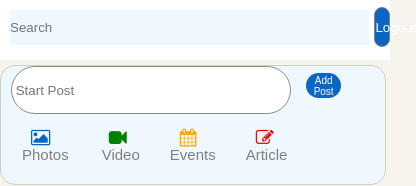
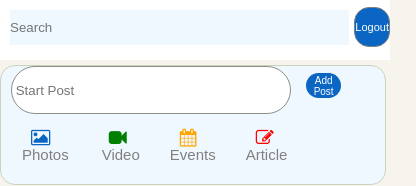
Before and after one commit to shivpujari/LinkedIn-Clone---React-Project---ta9ax41o7l9d, a React app: page /home in a window 390 px wide. Shown: the top 186 px of the page, 416 px wide, since content can reach past the window. Built offline with nearby package versions, Linux system fonts and the light colour scheme.

Commit message:
Update home.css

```diff
--- a/src/styles/home.css
+++ b/src/styles/home.css
@@ -357,6 +357,11 @@ cursor: pointer;
         width: 100%;
 
     }
+     .navStart button{
+        width: 10%;
+        font-size: 11px;
+    }
+
 
     .smallLogo {
         display: none;
```
